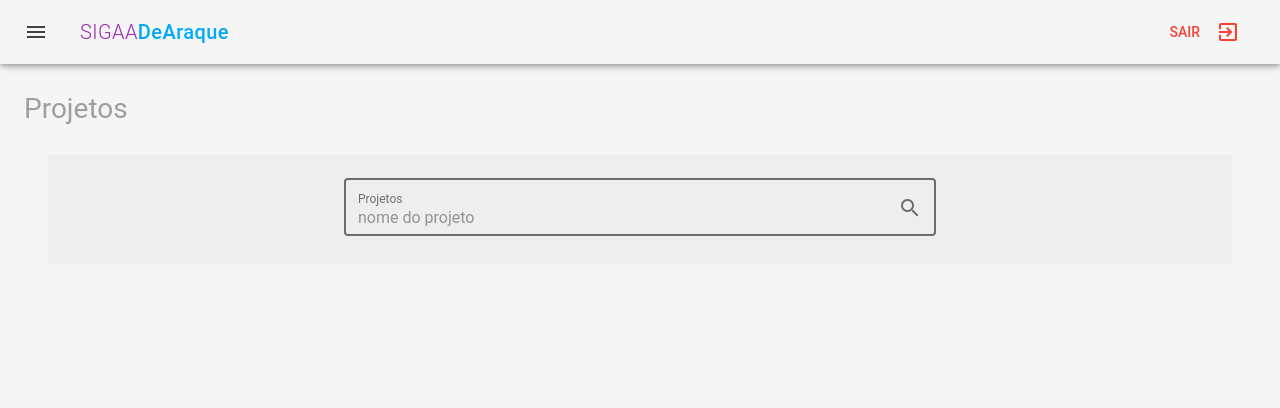
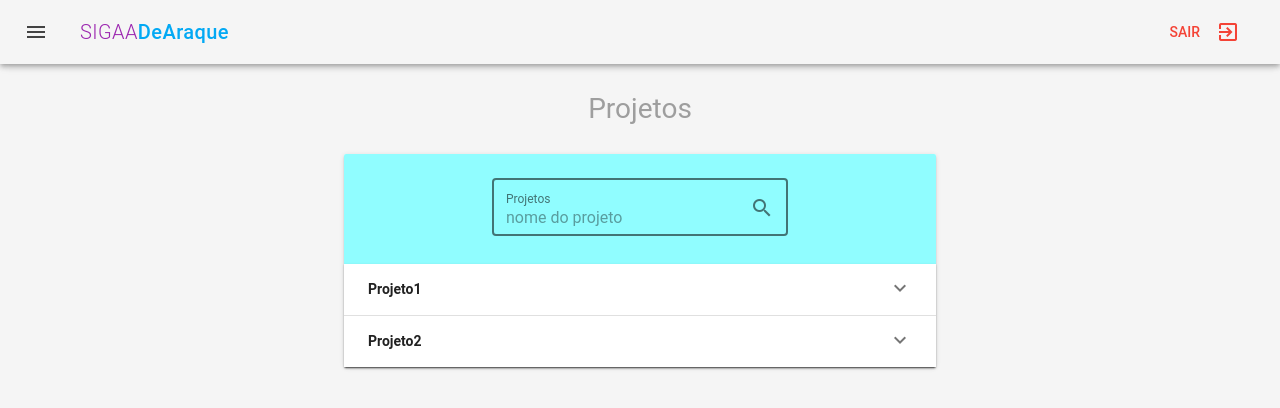
Before and after one commit to PhilipOfMacedon/SIGAA-De-Araque, a Vue app in the folder Frontend/: page /projetos in a window 1280 px wide. Shown: the top 408 px of the page. Built offline with nearby package versions, Linux system fonts and the light colour scheme; a small style sheet from the web is missing.

Commit message:
Finished first version of the projects view, close #30

```diff
--- a/Frontend/src/views/Projetos.vue
+++ b/Frontend/src/views/Projetos.vue
@@ -1,6 +1,6 @@
 <template>
   <div class="projetos">
-    <h1 class="font-weight-regular grey--text">Projetos</h1>
+    <h1 class="font-weight-regular grey--text text-md-center">Projetos</h1>
     <!-- <v-container class="grey -ligthen-4" fill-height fluid>
       <v-layout row wrap justify-center>
         <v-flex xs12 sm12 md6 class="my-3 text-md-center">
@@ -13,11 +13,14 @@
           </v-card>
         </v-flex>
       </v-layout>
-    </v-container> -->
+    </v-container>-->
 
-  <v-container fluid >
-       <v-layout wrap justify-center class="grey lighten-3">
-           <v-flex xs6 sm6 class="pt-4" >
+    <v-container fluid>
+      <v-layout justify-center>
+        <v-flex sm6>
+          <v-card>
+            <v-layout wrap justify-center class="grey lighten-3 secondary">
+              <v-flex xs6 sm6 class="pt-4">
                 <v-text-field
                   label="Projetos"
                   placeholder="nome do projeto"
@@ -27,10 +30,36 @@
                 ></v-text-field>
               </v-flex>
             </v-layout>
-       <p>{{teste}}</p>
-
+            <v-layout wrap justify-center class="grey lighten-1">
+              <v-expansion-panel>
+                <v-expansion-panel-content v-for="project in filteredBlogs" :key="project.name">
+                  <template v-slot:header>
+                    <div class="font-weight-bold">{{project.name}}</div>
+                  </template>
+                  <v-card>
+                    <v-card-text class="font-weight-regular px-2 text-md-center">
+                      <div style="justi">
+                        <v-chip color="primary" text-color="white">Autor</v-chip>
+                        <div>{{project.author}}</div>
+                      </div>
+                      <div>
+                        <v-chip color="orange" text-color="white">Categoria</v-chip>
+                        <div>{{project.category}}</div>
+                      </div>
+                      <v-chip color="grey darken-1">Alunos</v-chip>
+                      <div v-for="aluno in project.alunos" :key="aluno">{{aluno}}</div>
+                    </v-card-text>
+                    <v-flex sm12 class="text-md-center">
+                      <v-btn color="success">Vincular Aluno</v-btn>
+                    </v-flex>
+                  </v-card>
+                </v-expansion-panel-content>
+              </v-expansion-panel>
+            </v-layout>
+          </v-card>
+        </v-flex>
+      </v-layout>
     </v-container>
-
   </div>
 </template>
 
@@ -38,18 +67,29 @@
 export default {
   data() {
     return {
-      search:'',
+      search: "",
       projects: [
-        {name: 'Projeto1', author:'Professor1', category:'Iniciação científica', alunos:['Aluno1, Aluno2, Aluno3']},
-        {name: 'Projeto2', author:'Professor2',  category: 'Iniciação científica', alunos:['Aluno1, Aluno2, Aluno3']}
+        {
+          name: "Projeto1",
+          author: "Professor1",
+          category: "Iniciação científica",
+          alunos: ["Aluno1, Aluno2, Aluno3"]
+        },
+        {
+          name: "Projeto2",
+          author: "Professor2",
+          category: "Iniciação científica",
+          alunos: ["Aluno1, Aluno2, Aluno3"]
+        }
       ]
-    }
+    };
   },
   computed: {
     filteredBlogs: function() {
-      return  this.projects.filter( project => {
-        return
-      })
+      return this.projects.filter(project => {
+        let projectName = project.name.toUpperCase();
+        return projectName.match(this.search.toUpperCase());
+      });
     }
   }
 };
```
Lines whose indentation alone changed are shown as unchanged.
